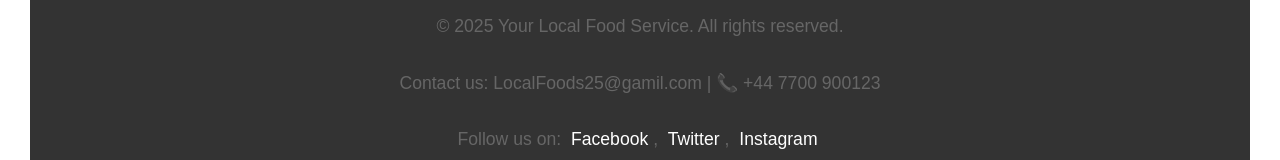
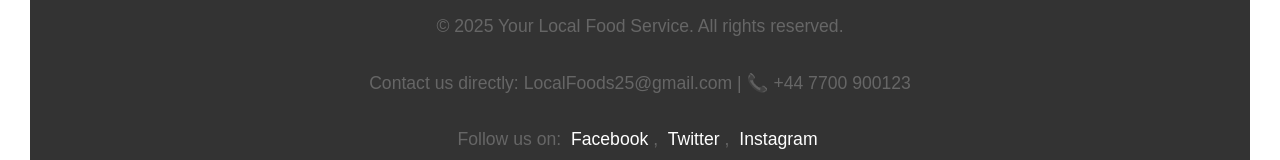
Before and after one commit to FinnWilliams08/IDPNew, a React (Vite) app in the folder frontend/: page /contact in a window 1280 px wide. Shown: the part 737-897 px from the top of the page. Built offline with nearby package versions, Linux system fonts and the light colour scheme.

Commit message:
footer info

```diff
--- a/frontend/src/components/Footer.jsx
+++ b/frontend/src/components/Footer.jsx
@@ -6,7 +6,7 @@ export const Footer = () => {
     <footer className="footer">
       <div className="footer-content">
         <p>&copy; 2025 Your Local Food Service. All rights reserved.</p>
-        <p>Contact us: LocalFoods25@gamil.com | 📞 +44 7700 900123</p>
+        <p>Contact us directly: LocalFoods25@gmail.com | 📞 +44 7700 900123</p>
         <p>Follow us on:
           <a href="https://www.facebook.com" target="_blank" rel="noopener noreferrer"> Facebook</a>,
           <a href="https://www.twitter.com" target="_blank" rel="noopener noreferrer"> Twitter</a>,
```
